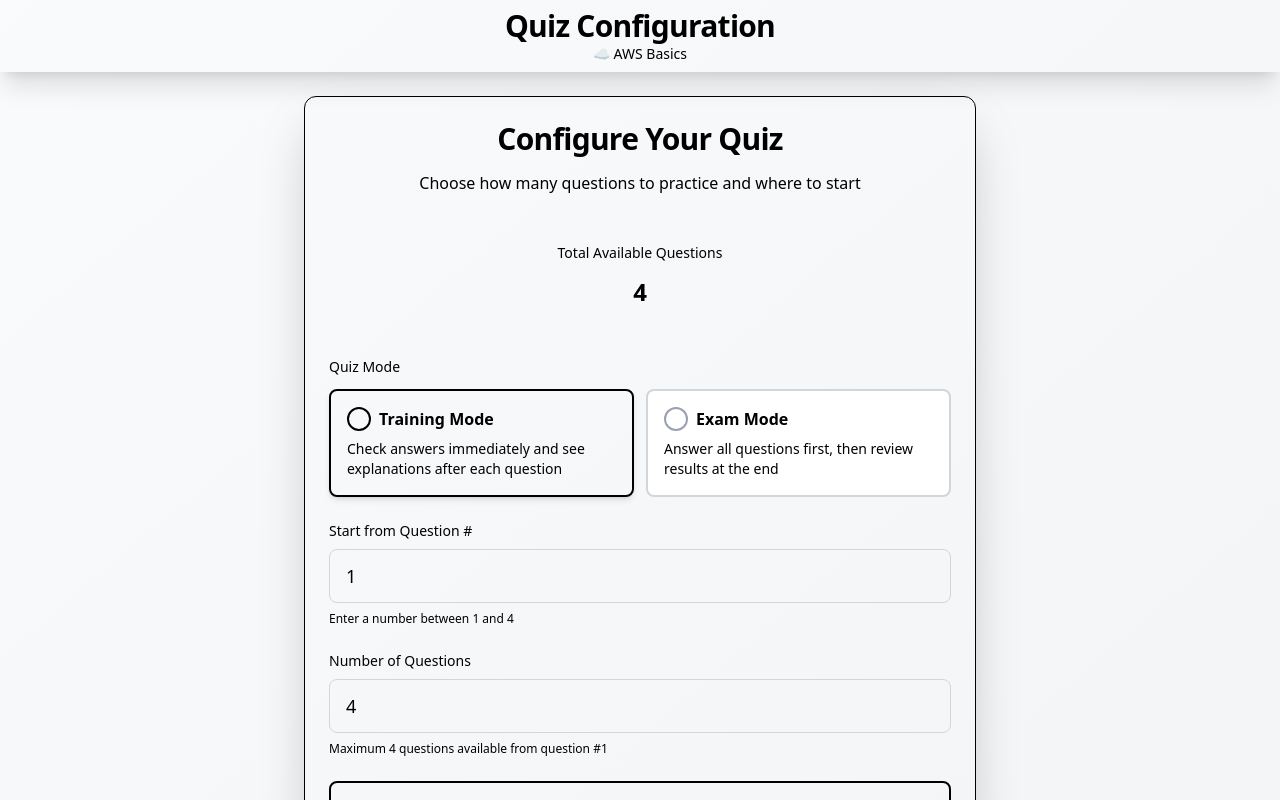
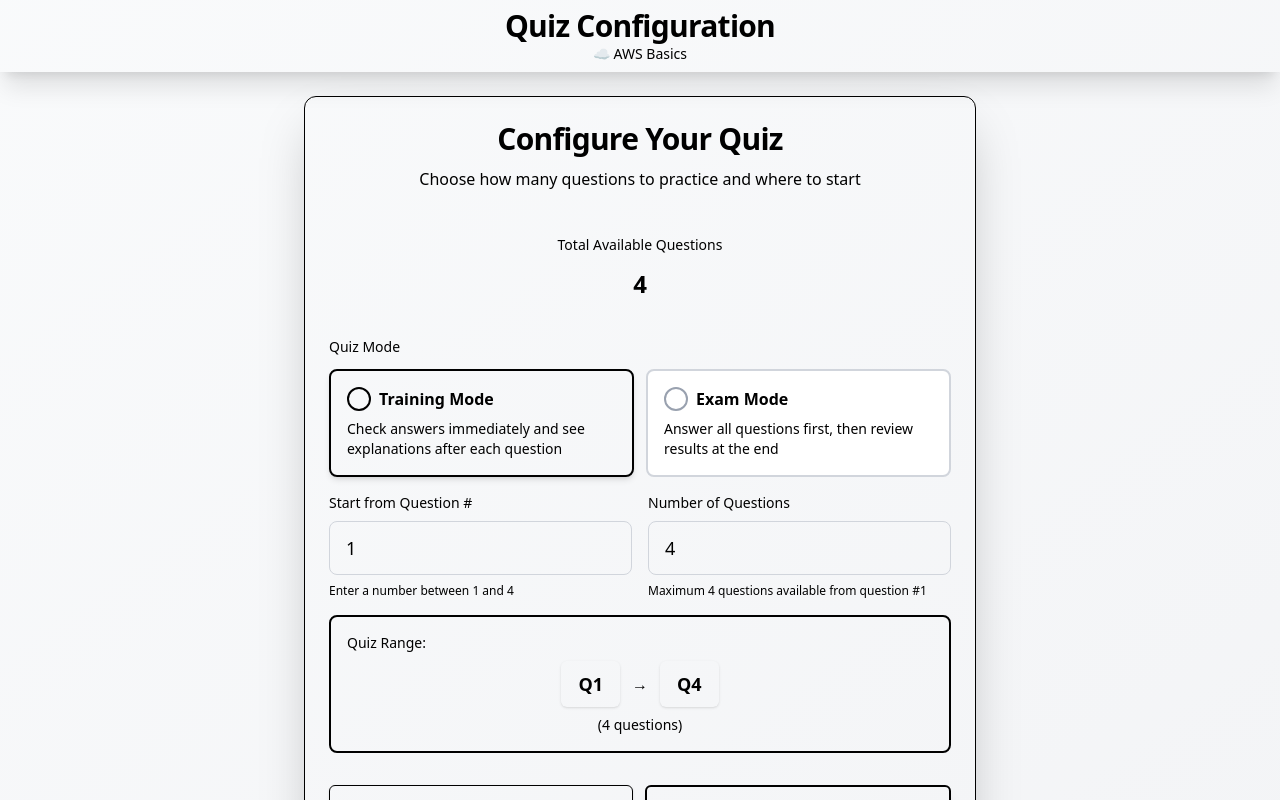
Before and after one commit to truongvinht/quiz-maker, a React (Vite) app: page / in a window 1280 px wide. Both pictures are taken after a click on the element 352 px from the left and 306 px from the top of the page. Built offline with nearby package versions, Linux system fonts and the light colour scheme.

Commit message:
reduce spaces

```diff
--- a/src/components/QuizConfiguration.tsx
+++ b/src/components/QuizConfiguration.tsx
@@ -62,14 +62,14 @@ export default function QuizConfiguration({ topic, onStart, onBack }: QuizConfig
             <CardTitle className="text-2xl md:text-3xl font-bold text-foreground">
               Configure Your Quiz
             </CardTitle>
-            <CardDescription className="text-base mt-2">
+            <CardDescription className="text-base mt-1">
               Choose how many questions to practice and where to start
             </CardDescription>
           </CardHeader>
 
-          <CardContent className="space-y-6 pt-4">
+          <CardContent className="space-y-4 pt-4">
             {/* Total Available Questions */}
-            <div className="bg-muted rounded-lg p-4 text-center">
+            <div className="bg-muted rounded-lg p-3 text-center">
               <p className="text-sm text-muted-foreground mb-1">Total Available Questions</p>
               <Badge variant="secondary" className="text-2xl font-bold px-4 py-2">
                 {topic.questionCount}
@@ -130,6 +130,8 @@ export default function QuizConfiguration({ topic, onStart, onBack }: QuizConfig
               </div>
             </div>
 
+            {/* Question Range Inputs */}
+            <div className="grid grid-cols-1 md:grid-cols-2 gap-4">
               {/* Start Question Input */}
               <div className="space-y-2">
                 <label htmlFor="startQuestion" className="block text-sm font-medium text-foreground">
@@ -166,6 +168,7 @@ export default function QuizConfiguration({ topic, onStart, onBack }: QuizConfig
                 <p className="text-xs text-muted-foreground">
                   Maximum {maxQuestions} questions available from question #{startQuestion}
                 </p>
+              </div>
             </div>
 
             {/* Quiz Range Preview */}
```
Lines whose indentation alone changed are shown as unchanged.
